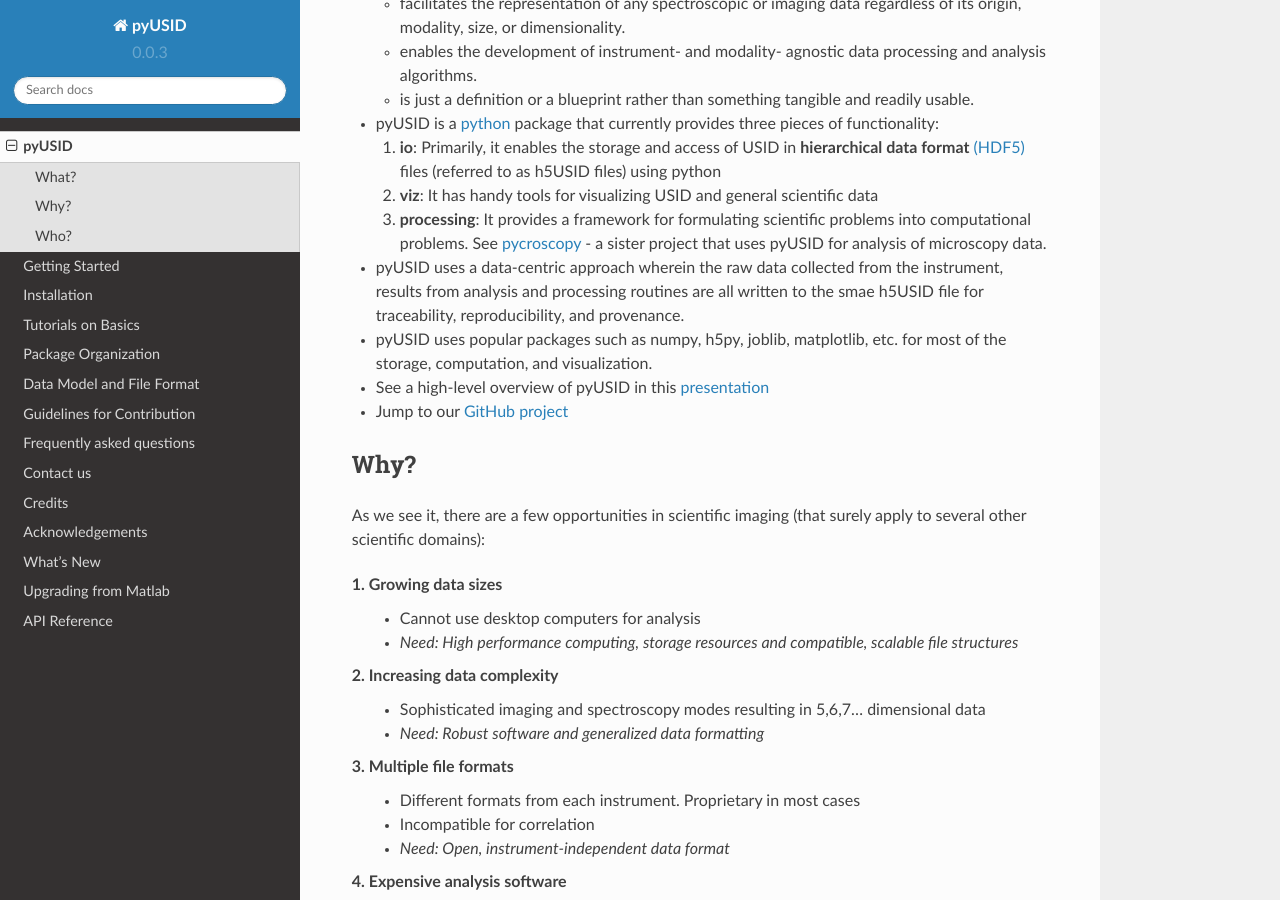
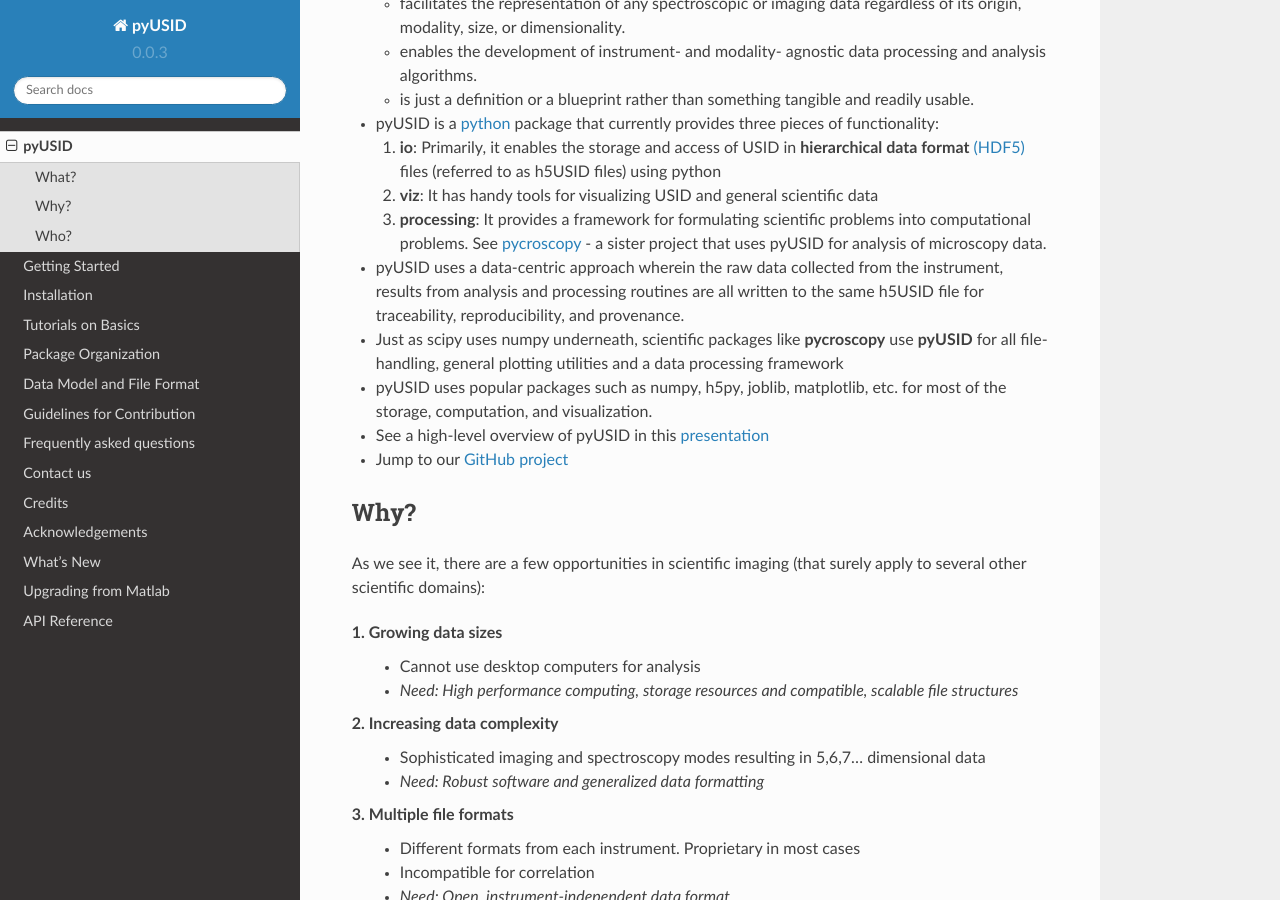
Before and after one commit to pycroscopy/pyUSID, a Sphinx documentation site: the page built from docs/about.rst, in a window 1280 px wide and 900 px high, scrolled down 320 px. Built offline with Sphinx 7.4.7 and the Read the Docs theme 2.0.0, drawn with Linux system fonts in a browser that asks for light colours; pages that are not in the unit, such as notebooks, are missing from menus.

Commit message:
Added scipy-numpy analogy

```diff
--- a/docs/about.rst
+++ b/docs/about.rst
@@ -16,10 +16,11 @@ What?
   #. **io**: Primarily, it enables the storage and access of USID in **hierarchical data format** `(HDF5) <http://extremecomputingtraining.anl.gov/files/2015/03/HDF5-Intro-aug7-130.pdf>`_ files (referred to as h5USID files) using python
   #. **viz**: It has handy tools for visualizing USID and general scientific data
   #. **processing**: It provides a framework for formulating scientific problems into computational problems.
-     See `pycroscopy <https://pycroscopy.github.io/pycroscopy/about.html>`_ - a sister project that uses pyUSID for analysis of microscopy data.
+     See `pycroscopy <./pycroscopy/about.html>`_ - a sister project that uses pyUSID for analysis of microscopy data.
 
 * pyUSID uses a data-centric approach wherein the raw data collected from the instrument, results from analysis
-  and processing routines are all written to the smae h5USID file for traceability, reproducibility, and provenance.
+  and processing routines are all written to the same h5USID file for traceability, reproducibility, and provenance.
+* Just as scipy uses numpy underneath, scientific packages like **pycroscopy** use **pyUSID** for all file-handling, general plotting utilities and a data processing framework
 * pyUSID uses popular packages such as numpy, h5py, joblib, matplotlib, etc. for most of the storage, computation, and visualization.
 * See a high-level overview of pyUSID in this `presentation <https://github.com/pycroscopy/pycroscopy/blob/master/docs/pycroscopy_presentation.pdf>`_
 * Jump to our `GitHub project <https://github.com/pycroscopy/pyUSID>`_
```
